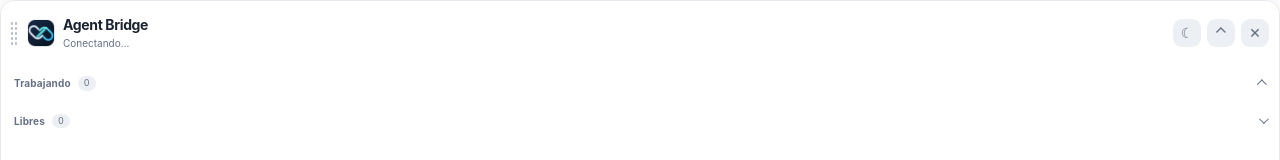
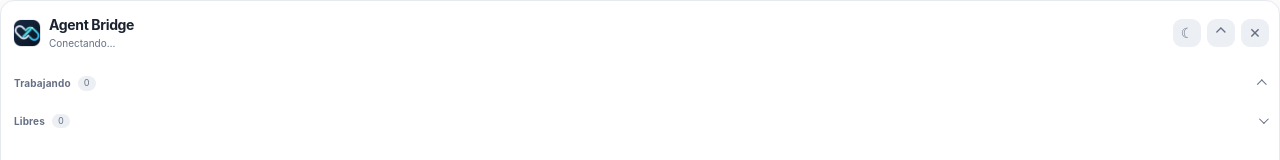
Before and after one commit to yervix10/yerux-skills, an Electron app: page skills/agent-bridge/widget/src/index.html in a window 1280 px wide. Shown: the top 160 px of the page. Drawn offline with Linux system fonts and the light colour scheme; no server answers.

Commit message:
v1.6.7: auth state survives runner restarts; widget header cleanup
Co-Authored-By: Claude Sonnet 5.5 <noreply@anthropic.com>
Claude-Session: https://claude.ai/code/session_01JdHhWkLuLPg7aZoGS3aQEo

```diff
--- a/skills/agent-bridge/widget/src/index.html
+++ b/skills/agent-bridge/widget/src/index.html
@@ -12,13 +12,11 @@
 <body>
   <div class="panel" id="panel">
     <header id="header">
-      <div class="grip" title="Arrastrar ventana" aria-hidden="true"></div>
       <img class="brand-icon" src="../assets/agent-bridge-64.png" alt="" width="28" height="28">
       <div class="heading">
-        <h1>Agent Bridge</h1>
+        <h1>Agent Bridge <time id="updated" aria-label="Versión"></time></h1>
         <p id="summary">Conectando…</p>
       </div>
-      <time id="updated" aria-label="Versión"></time>
       <button id="theme" type="button" aria-label="Cambiar a modo oscuro" title="Modo oscuro"><span aria-hidden="true">☾</span></button>
       <button id="toggle" type="button" aria-controls="content" aria-expanded="true" aria-label="Contraer resumen">
         <span aria-hidden="true">⌃</span>
--- a/skills/agent-bridge/widget/src/style.css
+++ b/skills/agent-bridge/widget/src/style.css
@@ -68,37 +68,23 @@ button { font: inherit; }
 header {
   flex: none;
   display: grid;
-  grid-template-columns: 14px 30px minmax(0, 1fr) auto 28px 28px 28px;
+  grid-template-columns: 30px minmax(0, 1fr) 28px 28px 28px;
   align-items: center;
   column-gap: 6px;
-  padding: 11px 10px 10px 6px;
+  padding: 11px 10px 10px 12px;
   min-height: 62px;
   user-select: none;
   -webkit-app-region: drag;
   app-region: drag;   /* the whole header moves the window; the buttons opt out below */
 }
 header button { -webkit-app-region: no-drag; app-region: no-drag; }
-.grip {
-  height: 34px;
-  display: grid;
-  place-items: center;
-  color: var(--faint);
-  -webkit-app-region: drag;
-  app-region: drag;
-}
-.grip::after {
-  content: '';
-  width: 8px;
-  height: 24px;
-  background: radial-gradient(circle, currentColor 1px, transparent 1.5px) 0 0 / 4px 5px;
-  opacity: .72;
-}
 .brand-icon { display: block; border-radius: 8px; }
 .heading { min-width: 0; }
 h1 { white-space: nowrap; font-size: 14px; line-height: 1.25; letter-spacing: -.025em; font-weight: 720; }
 .summary-part { white-space: nowrap; }
 #summary { margin-top: 3px; font-size: 10px; line-height: 1.25; color: var(--muted); white-space: normal; overflow-wrap: anywhere; }
 #summary.offline { color: var(--red); }
+h1 time { margin-left: 3px; font-weight: 500; letter-spacing: 0; }
 time { color: var(--muted); font-size: 9px; font-variant-numeric: tabular-nums; white-space: nowrap; }
 #toggle, #close, #theme {
   display: grid;
```
Also changed, not shown: .github/workflows/test.yml, CHANGELOG.md, 3 other files.
